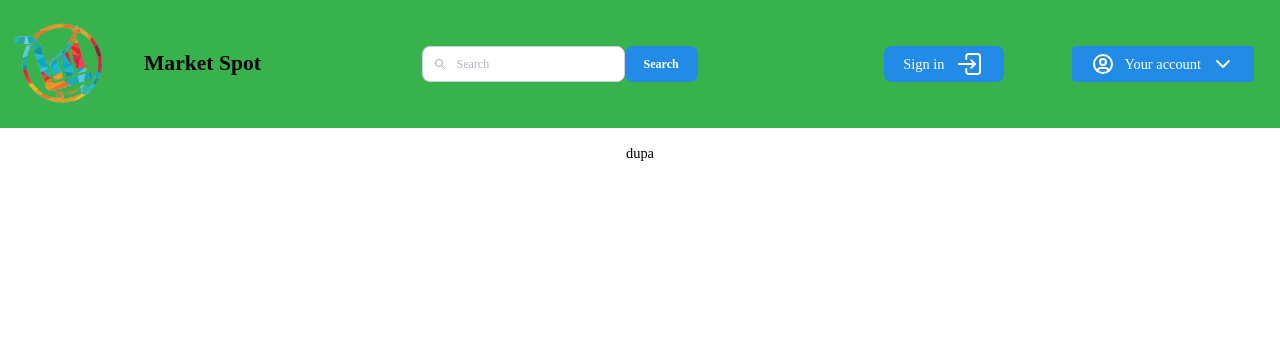
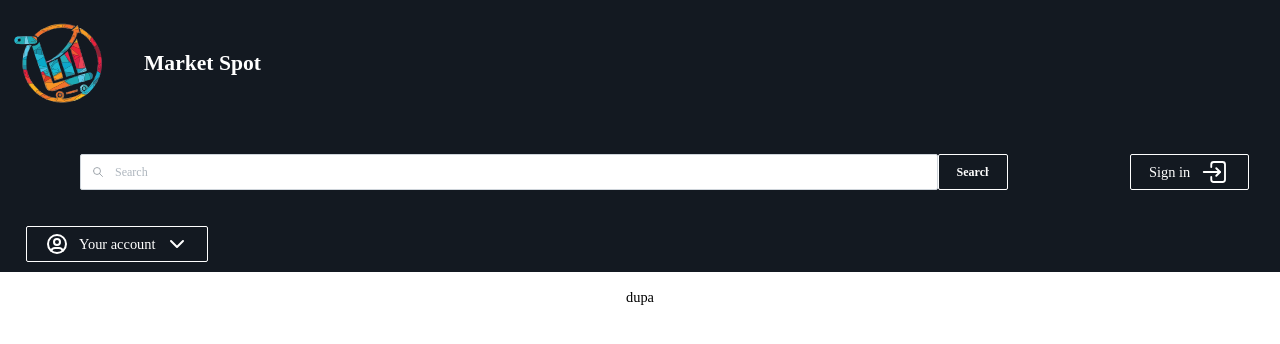
Before and after one commit to termi95/marketspot, a React (Vite) app in the folder Frontend/: page / in a window 1280 px wide. Shown: the top 344 px of the page. Built offline with nearby package versions, Linux system fonts and the light colour scheme.

Commit message:
change designe

```diff
--- a/Frontend/src/App.css
+++ b/Frontend/src/App.css
@@ -1,5 +1,5 @@
 :root {
-  --main-color: #37b24d;
+  --main-color: #131921;
 }
 
 #root {
@@ -14,3 +14,7 @@ body {
   min-height: 100vh;
   text-align: center;
 }
+
+.text-white {
+  color: white;
+}
--- a/Frontend/src/Components/Logo/index.tsx
+++ b/Frontend/src/Components/Logo/index.tsx
@@ -7,7 +7,7 @@ function Logo() {
       <Group>
         <img src={logo} alt="Market spot logo" className={styles.logo} />
         <span>
-          <h1>Market Spot</h1>
+          <h1 className="text-white">Market Spot</h1>
         </span>
       </Group>
     </>
--- a/Frontend/src/Components/Logo/logo.module.css
+++ b/Frontend/src/Components/Logo/logo.module.css
@@ -1,4 +1,4 @@
 .logo {
-    width: 128px;
-    height: 128px;
+    width: 8rem;
+    height: 8rem;
 }
--- a/Frontend/src/Components/SearchBar/index.tsx
+++ b/Frontend/src/Components/SearchBar/index.tsx
@@ -2,6 +2,7 @@ import { useState } from "react";
 import { Input, Button, Container, Flex } from "@mantine/core";
 import { IconSearch } from "@tabler/icons-react";
 import { rem } from "@mantine/core";
+import styles from "./searchBar.module.css";
 function SearchBar() {
   const [searchQuery, setSearchQuery] = useState("");
 
@@ -16,7 +17,7 @@ function SearchBar() {
   };
 
   return (
-    <Container>
+    <Container className={`${styles.search_bar_container}`}>
       <Flex>
         <Input
           placeholder="Search"
@@ -28,9 +29,15 @@ function SearchBar() {
           }
           value={searchQuery}
           onChange={handleSearchInputChange}
-          radius="md"
+          radius="xs"
+          className={`${styles.search_bar}`}
         />
-        <Button onClick={handleSearchClick} radius="md">
+        <Button
+          onClick={handleSearchClick}
+          radius="xs"
+          variant="outline"
+          color="White"
+        >
           Search
         </Button>
       </Flex>
--- /dev/null
+++ b/Frontend/src/Components/SearchBar/searchBar.module.css
@@ -0,0 +1,9 @@
+.search_bar_container {
+  margin-left: 5%;
+  margin-right: 5%;
+  width: 100%;
+}
+
+.search_bar {
+  width: 100%;
+}
--- a/Frontend/src/Components/SignInButton/index.tsx
+++ b/Frontend/src/Components/SignInButton/index.tsx
@@ -5,7 +5,7 @@ import { rem, Text, Space } from "@mantine/core";
 function SignInButton() {
   return (
     <Container m="10">
-      <Button radius="md">
+      <Button radius="xs" variant="outline" color="White">
         <Text size="md">Sign in</Text>
         <Space w="xs" />
         <IconLogin2 style={{ width: rem(30), height: rem(30) }} stroke={1.5} />
--- a/Frontend/src/Components/UserAccountDropDown/index.tsx
+++ b/Frontend/src/Components/UserAccountDropDown/index.tsx
@@ -19,7 +19,7 @@ function UserAccountDropDown() {
           withinPortal
         >
           <Menu.Target>
-            <Button>
+            <Button radius="xs" variant="outline" color="White">
               <Group gap="xs">
                 <IconUserCircle />
                 <Text>Your account</Text>
```
